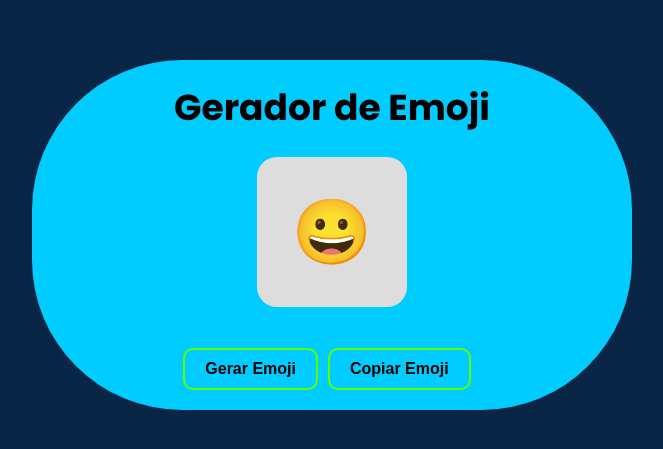
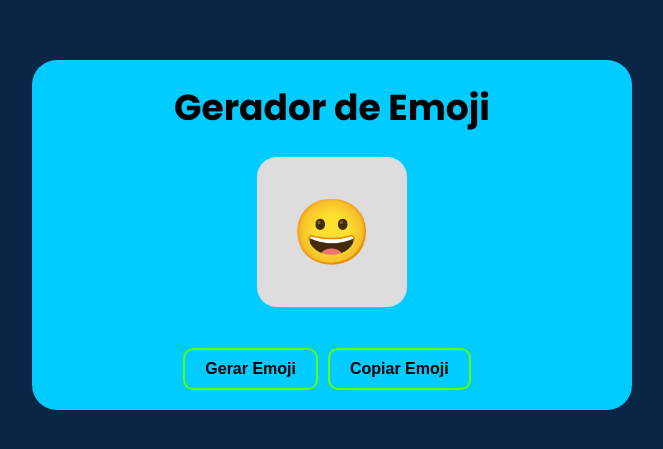
Before and after one commit to Lucas9259/GeradorDeEmoji, a website with bundled scripts: page index.html in a window 1280 px wide. Shown: the part 165-614 px from the top of the page, without its empty margins (308-971 px from the left). Built offline with nearby package versions, Linux system fonts and the light colour scheme; some icons are missing; what fireworks-js would draw is missing.

Commit message:
atualização

```diff
--- a/style.css
+++ b/style.css
@@ -57,7 +57,7 @@ body{
     justify-content: space-between;
     row-gap: 1rem;
     padding: 20px;
-    border-radius: 150px;
+    border-radius: 25px;
 }
 
 /* container header  */
```
